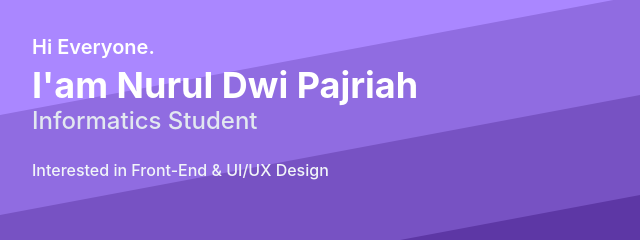
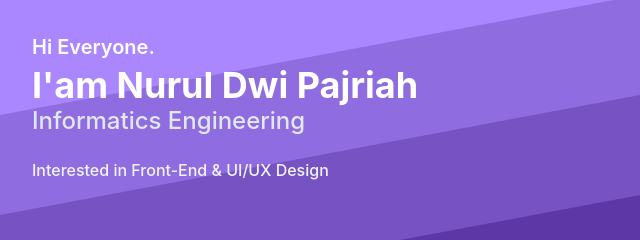
Before and after one commit to 8Nuruuuldp/nuruldwipajriah.github.io, a plain HTML site: page index.html in a window 1280 px wide. Shown: the part 205-445 px from the top of the page, 0-640 px from the left. Drawn offline with nearby package versions, Linux system fonts and the light colour scheme.

Commit message:
Update index.html
Signed-off-by: 8Nuruuuldp <106425993+8Nuruuuldp@users.noreply.github.com>

```diff
--- a/index.html
+++ b/index.html
@@ -49,7 +49,7 @@
                 <div class="w-full self-center px-4 lg:w-1/2">
                     <h1 class="text-base font-semibold md:text-xl text-white">Hi Everyone.
                     <span class="block font-bold text-white text-3xl mt-1 lg:text-4xl">I'am Nurul Dwi Pajriah</span></h1>
-                    <h2 class="font-medium text-slate-200 text-lg mb-5 lg:text-2xl">Informatics Student</h2>
+                    <h2 class="font-medium text-slate-200 text-lg mb-5 lg:text-2xl">Informatics Engineering</h2>
                     <p class="font-medium text-slate-100 mb-8 leading-relaxed">Interested in Front-End & UI/UX Design</p>
                 </div>
                 <div class="w-full self-end px-4 lg:w-1/2">
```
